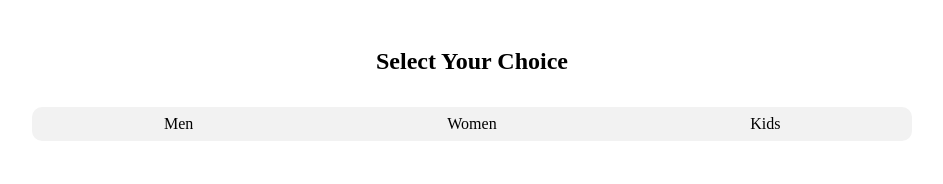
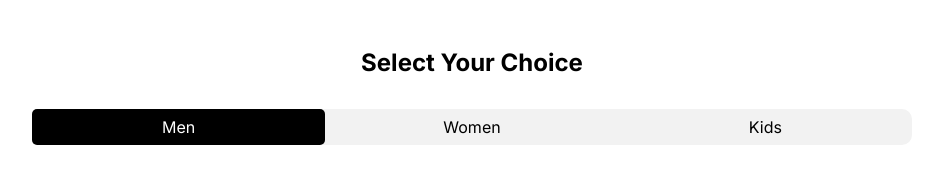
Before and after one commit to yogeshn-1/MarmetoAssign, a plain HTML site: page index.html in a window 1280 px wide. Both pictures are taken after a click on the element "Men". Shown: the whole page, without its empty margins (168-1111 px from the left). Drawn offline with Linux system fonts and the light colour scheme; no server answers.

Commit message:
Change bg of selected category on slection/ deselection

```diff
--- a/index.html
+++ b/index.html
@@ -4,15 +4,31 @@
     <meta charset="UTF-8" />
     <meta name="viewport" content="width=device-width, initial-scale=1.0" />
     <link rel="stylesheet" href="./style.css" />
-    <title>Coding Assesment L2 boilerplate</title>
+    <link rel="preconnect" href="https://fonts.googleapis.com" />
+    <link rel="preconnect" href="https://fonts.gstatic.com" crossorigin />
+    <link
+      href="https://fonts.googleapis.com/css2?family=Inter:wght@100..900&display=swap"
+      rel="stylesheet"
+    />
+    <title>Marmeto</title>
   </head>
   <body>
     <div class="container">
       <h2 style="text-align: center; margin: 0">Select Your Choice</h2>
       <section class="tab-switch">
-        <div onclick="selectProducts('Men')" id="Men">Men</div>
-        <div onclick="selectProducts('Women')" id="Women">Women</div>
-        <div onclick="selectProducts('Kids')" id="Kids">Kids</div>
+        <div class="category_button" onclick="selectProducts('Men')" id="Men">
+          Men
+        </div>
+        <div
+          class="category_button"
+          onclick="selectProducts('Women')"
+          id="Women"
+        >
+          Women
+        </div>
+        <div class="category_button" onclick="selectProducts('Kids')" id="Kids">
+          Kids
+        </div>
       </section>
       <section class="product-container"></section>
     </div>
--- a/script.js
+++ b/script.js
@@ -42,6 +42,8 @@ async function displayProducts(items) {
 }
 
 function selectProducts(category) {
+  const selctedCat = document.getElementById(category);
+  changeBackground(selctedCat);
   console.log(productCategories);
   const filteredProducts = productCategories.filter(
     (product) => product.category_name === category
@@ -51,4 +53,9 @@ function selectProducts(category) {
   displayProducts(showProduct);
 }
 
+function changeBackground(category) {
+  const categories = document.querySelectorAll(".category_button");
+  categories.forEach((btn) => btn.classList.remove("active"));
+  category.classList.add("active");
+}
 fetchProducts();
--- a/style.css
+++ b/style.css
@@ -1,4 +1,6 @@
-@import url("https://fonts.googleapis.com/css?family=Roboto:300");
+* {
+  font-family: "Inter", sans-serif;
+}
 h1,
 h2,
 h3,
@@ -59,7 +61,7 @@ a:active {
   background: #f2f2f2;
 }
 
-.tab-switch > div {
+.tab-switch div {
   width: 100%;
   padding: 0.5rem 1rem;
   text-align: center;
@@ -89,6 +91,10 @@ a:active {
   margin: auto;
 }
 
+.card .active {
+  color: black;
+  background-color: white;
+}
 .card img {
   object-fit: cover;
   margin: 0 auto;
@@ -125,9 +131,23 @@ a:active {
   text-decoration: line-through;
   color: gray;
 }
+
 .product_name {
   max-width: 130px;
   white-space: nowrap;
   overflow: hidden;
   text-overflow: ellipsis;
 }
+
+.category_button {
+  color: black;
+  padding: 10px;
+  cursor: pointer;
+  transition: all 300ms;
+  border-radius: 5px;
+}
+
+.category_button.active {
+  background-color: black;
+  color: white;
+}
```
